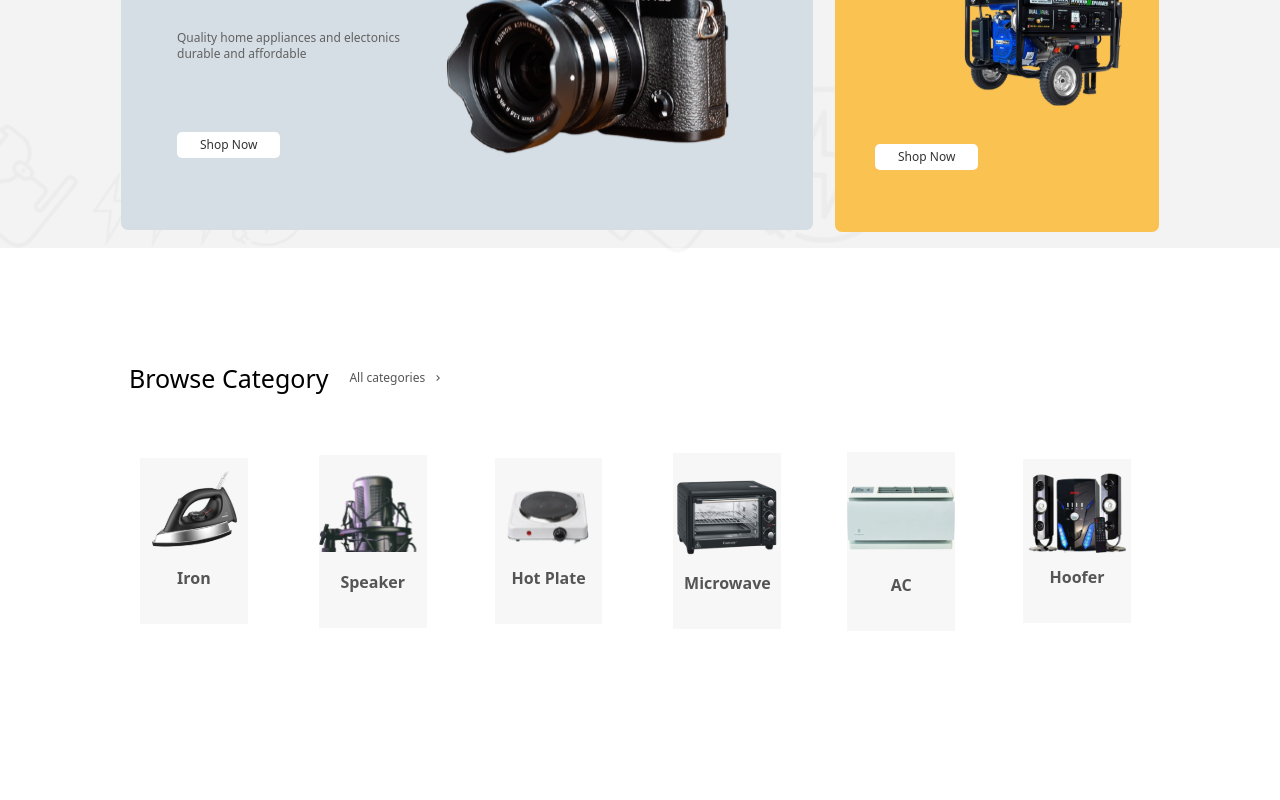
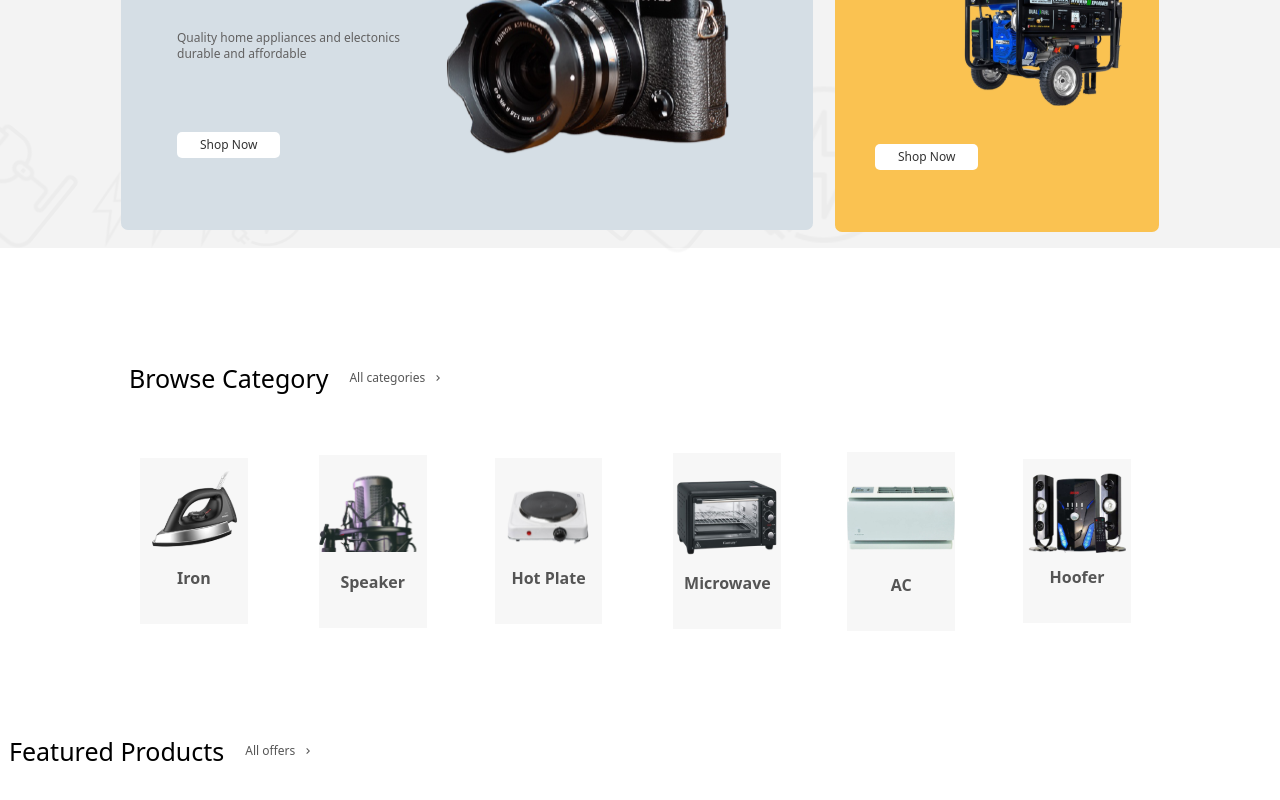
Before and after one commit to Heph-zibah/e-commerce-website, a React (Create React App) app: page / in a window 1280 px wide. Shown: the part 400-1200 px from the top of the page. Before the commit the page ends 1133 px from the top, so only its background shows below. Built offline with nearby package versions, Linux system fonts and the light colour scheme.

Commit message:
update existing file

```diff
--- /dev/null
+++ b/src/Components/Featured.js
@@ -0,0 +1,18 @@
+import React from 'react';
+import { MdOutlineKeyboardArrowRight } from 'react-icons/md';
+
+const Featured = () => {
+	return (
+		<div className='pb-[86px]'>
+			<div className='flex items-center px-[9px]'>
+				<h3 className='text-black text-[25px] font-medium'>Featured Products</h3>
+				<div className='flex items-center text-[#555555] text-xs font-medium ml-[21px]'>
+					<p className='mr-[7px]'>All offers</p>
+					<MdOutlineKeyboardArrowRight />
+				</div>
+			</div>
+		</div>
+	);
+};
+
+export default Featured;
--- a/src/Pages/Home.js
+++ b/src/Pages/Home.js
@@ -2,6 +2,7 @@ import React from 'react';
 import Navbar from '../Components/Navbar';
 import Hero from '../Components/Hero';
 import Category from '../Components/Category';
+import Featured from '../Components/Featured';
 
 const Home = () => {
 	return (
@@ -9,6 +10,7 @@ const Home = () => {
 			<Navbar />
 			<Hero />
 			<Category />
+			<Featured />
 		</div>
 	);
 };
```
